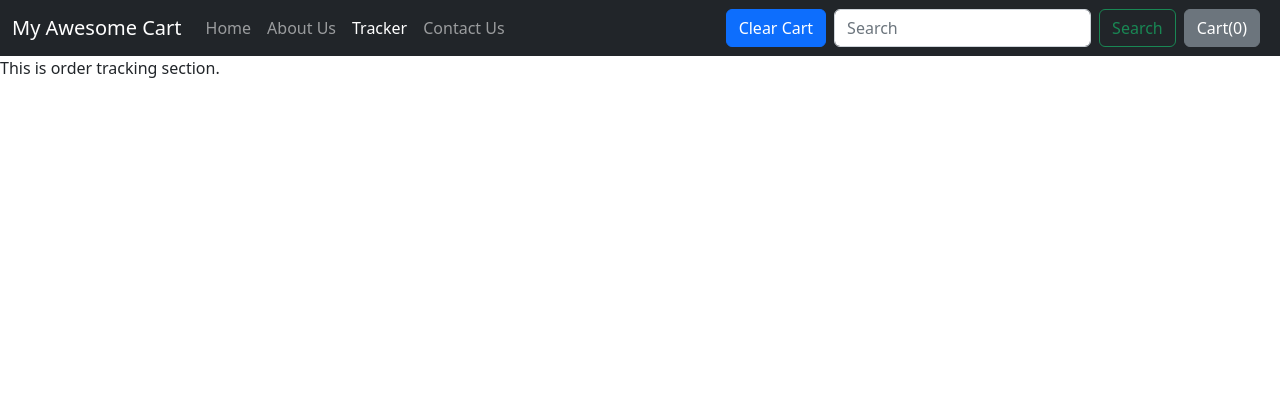
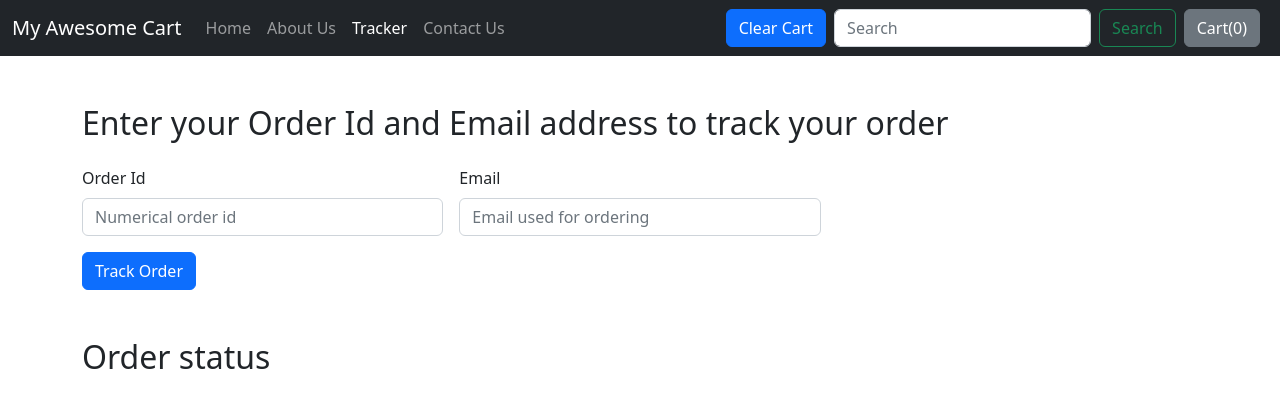
Before and after one commit to sohamw03/MyAwesomeCart, a Django app: page /shop/tracker/ in a window 1280 px wide. Shown: the top 408 px of the page. Run offline with Django 4.2, Linux system fonts and the light colour scheme.

Commit message:
Add home page, create tracker page form and handle response with ajax.

```diff
--- a/mac/mac/settings.py
+++ b/mac/mac/settings.py
@@ -57,7 +57,7 @@ ROOT_URLCONF = 'mac.urls'
 TEMPLATES = [
     {
         'BACKEND': 'django.template.backends.django.DjangoTemplates',
-        'DIRS': [],
+        'DIRS': ['mac/templates'],
         'APP_DIRS': True,
         'OPTIONS': {
             'context_processors': [
--- a/mac/mac/urls.py
+++ b/mac/mac/urls.py
@@ -17,9 +17,11 @@ from django.contrib import admin
 from django.urls import path, include
 from django.conf import settings
 from django.conf.urls.static import static
+from . import views
 
 urlpatterns = [
     path('admin/', admin.site.urls),
     path('shop/', include('shop.urls')),
     path('blog/', include('blog.urls')),
+    path('', views.index),
 ] + static(settings.MEDIA_URL, document_root=settings.MEDIA_ROOT)
--- /dev/null
+++ b/mac/mac/views.py
@@ -0,0 +1,5 @@
+from django.shortcuts import render
+
+# Create your views here.
+def index(request):
+    return render(request, "index.html")
--- a/mac/shop/admin.py
+++ b/mac/shop/admin.py
@@ -1,6 +1,7 @@
 from django.contrib import admin
-from .models import Product, Contact, Order
+from .models import Product, Contact, Order, OrderUpdate
 # Register your models here.
 admin.site.register(Product)
 admin.site.register(Contact)
 admin.site.register(Order)
+admin.site.register(OrderUpdate)
--- a/mac/shop/templates/shop/checkout.html
+++ b/mac/shop/templates/shop/checkout.html
@@ -17,7 +17,7 @@
             <input type="hidden" name="itemsJson" id="itemsJson" value="">
             <div class="col-md-4">
                 <label for="name" class="form-label">Name</label>
-                <input type="text" class="form-control" id="name" name="name">
+                <input type="text" class="form-control" id="name" name="name" required>
             </div>
             <div class="col-md-4">
                 <label for="inputEmail4" class="form-label">Email</label>
--- a/mac/shop/templates/shop/tracker.html
+++ b/mac/shop/templates/shop/tracker.html
@@ -1,11 +1,78 @@
 {% extends 'shop/basic.html' %}
-
-{% block title %}Order Tracker - My Awesome Cart{% endblock %}
+{% block title %}Tracker - My Awesome Cart{% endblock %}
 {% block body %}
-This is order tracking section.
+<div class="container mb-5">
+    <div class="col mt-5">
+        <h2>Enter your Order Id and Email address to track your order</h2>
+        <form class="row g-3 mt-2" method="post" action="#" id="trackerForm">
+            {% csrf_token %}
+            <div class="col-4">
+                <label for="order_id" class="form-label">Order Id</label>
+                <input type="text" class="form-control" id="order_id" name="order_id" placeholder="Numerical order id"
+                    required>
+            </div>
+            <div class="col-4">
+                <label for="inputEmail4" class="form-label">Email</label>
+                <input type="email" class="form-control" id="inputEmail4" placeholder="Email used for ordering"
+                    name="email" required>
+            </div>
+            <div class="col-12">
+                <button type="submit" class="btn btn-primary">Track Order</button>
+            </div>
+        </form>
+    </div>
+    <div class="col mt-5">
+        <h2>Order status</h2>
+        <div style="margin-top: 1.5rem;">
+            <ul class="list-group" id="items">
+            </ul>
+        </div>
+    </div>
+</div>
 {% endblock %}
 {% block js %}
 <script>
     document.getElementById('tracker').className = "nav-link active";
+    $('#trackerForm').submit(function (event) {
+        $('#items').empty();
+        var formData = {
+            'order_id': $('input[name=order_id]').val(),
+            'email': $('input[name=email]').val(),
+            'csrfmiddlewaretoken': $('input[name=csrfmiddlewaretoken]').val()
+        };
+        $.ajax({
+            type: 'POST',
+            url: '/shop/tracker/',
+            data: formData,
+            encode: true
+        })
+            .done(function (data) {
+                console.log(data);
+                let updates = JSON.parse(data);
+                if (updates.length > 0 & updates != {}) {
+
+                    for (i = 0; i < updates.length; i++) {
+                        let text = updates[i]['text'];
+                        let time = updates[i]['time'];
+                        mystr = `<li class="list-group-item d-flex justify-content-between align-items-start">
+                            <div class="ms-2 me-auto">
+                                <div class="fw-bold">${text}${(i==0)?"🟢":""}</div>
+                                </div>
+                                <span class="badge text-bg-dark">${time}</span>
+                                </li>`;
+                        $('#items').append(mystr);
+                    }
+                }
+                else {
+                    mystr = `<li class="list-group-item d-flex justify-content-between align-items-start">
+                            <div class="ms-2 me-auto">
+                                <div class="fw-bold">Sorry we could not find the order 😔</div>
+                                </div>
+                                </li>`;
+                    $('#items').append(mystr);
+                }
+            });
+        event.preventDefault();
+    });
 </script>
 {% endblock %}
--- a/mac/shop/views.py
+++ b/mac/shop/views.py
@@ -1,7 +1,9 @@
 from django.shortcuts import render
 from django.http import HttpResponse
-from .models import Product, Contact, Order
+from .models import Product, Contact, Order, OrderUpdate
 from math import ceil
+import json
+import datetime
 
 # Create your views here.
 def index(request):
@@ -33,6 +35,30 @@ def contact(request):
 
 
 def tracker(request):
+    if request.method == "POST":
+        order_id = request.POST.get("order_id", "")
+        email = request.POST.get("email", "")
+        try:
+            order = Order.objects.filter(order_id=order_id, email=email)
+            if len(order) > 0:
+                update = OrderUpdate.objects.filter(order_id=order_id)
+                updates = []
+                for item in update:
+                    print(type(item.timestamp))
+                    updates.append(
+                        {
+                            "text": item.update_desc,
+                            "time": item.timestamp.strftime("%d-%m-%Y"),
+                        }
+                    )
+                    response = json.dumps(updates, default=str)
+                print(response)
+                return HttpResponse(response)
+            else:
+                return HttpResponse("{}")
+        except Exception as e:
+            print(str(e))
+            return HttpResponse("{}")
     return render(request, "shop/tracker.html")
 
 
@@ -68,5 +94,9 @@ def checkout(request):
             zip_code=zip_code,
         )
         order.save()
+        update = OrderUpdate(
+            order_id=order.order_id, update_desc="The order has been placed."
+        )
+        update.save()
         return render(request, "shop/checkout.html", {"thank": 1, "id": order.order_id})
     return render(request, "shop/checkout.html")
```
Also changed, not shown: mac/mac/templates/index.html (added, +46 -0 lines), mac/shop/models.py (+9 -0 lines), mac/db.sqlite3, mac/shop/migrations/0009_orderupdate.py (added).
